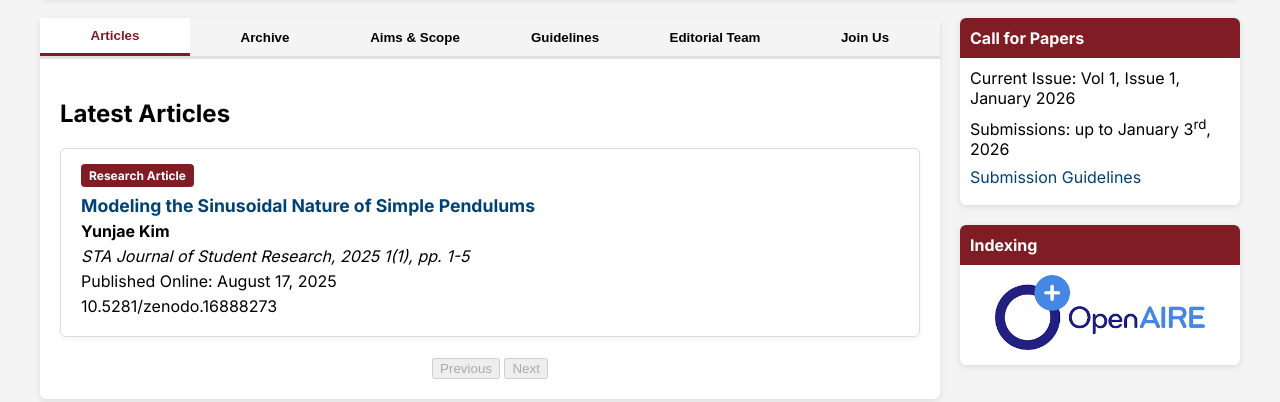
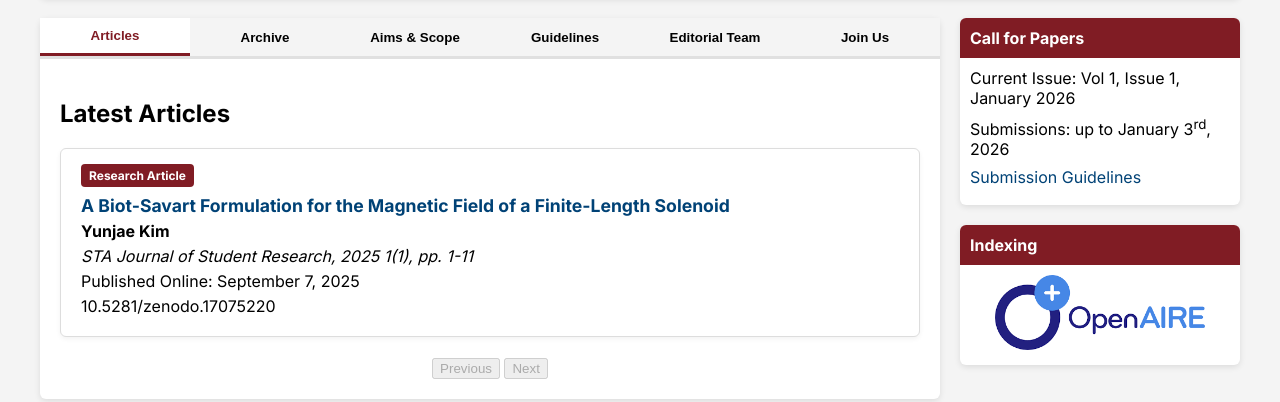
Before and after one commit to journalsjsr/home, a plain HTML site: page index.html in a window 1280 px wide. Shown: the part 454-856 px from the top of the page. Drawn offline with Linux system fonts and the light colour scheme.

Commit message:
Update index.html

```diff
--- a/index.html
+++ b/index.html
@@ -664,12 +664,12 @@ document.querySelectorAll(".tab-link").forEach(btn => {
     const articles = [
     {
         type: "Research Article",
-        title: "Modeling the Sinusoidal Nature of Simple Pendulums",
+        title: "A Biot-Savart Formulation for the Magnetic Field of a Finite-Length Solenoid",
         authors: "Yunjae Kim",
-        citation: "STA Journal of Student Research, 2025 1(1), pp. 1-5",
-        published: "Published Online: August 17, 2025",
-        doi: "10.5281/zenodo.16888273",
-        doiLink: "https://doi.org/10.5281/zenodo.16935027"
+        citation: "STA Journal of Student Research, 2025 1(1), pp. 1-11",
+        published: "Published Online: September 7, 2025",
+        doi: "10.5281/zenodo.17075220",
+        doiLink: "https://doi.org/10.5281/zenodo.17075220"
     },
 
     // Add more articles here...
@@ -731,12 +731,12 @@ const archiveData = {
             articles: [
                 {
                     type: "Research Article",
-                    title: "Modeling the Sinusoidal Nature of Simple Pendulums",
+                    title: "A Biot-Savart Formulation for the Magnetic Field of a Finite-Length Solenoid",
                     authors: "Yunjae Kim",
-                    citation: "STA Journal of Student Research, 2025 1(1), pp. 1-5",
-                    published: "Published: January 2026",
-                    doi: "10.5281/zenodo.16888273",
-                    doiLink: "https://doi.org/10.5281/zenodo.16935027"
+                    citation: "STA Journal of Student Research, 2025 1(1), pp. 1-11",
+                    published: "Published Online: September 7, 2025",
+                    doi: "10.5281/zenodo.17075220",
+                    doiLink: "https://doi.org/10.5281/zenodo.17075220"
                 }
                 // Add more articles for this issue here...
             ]
```
